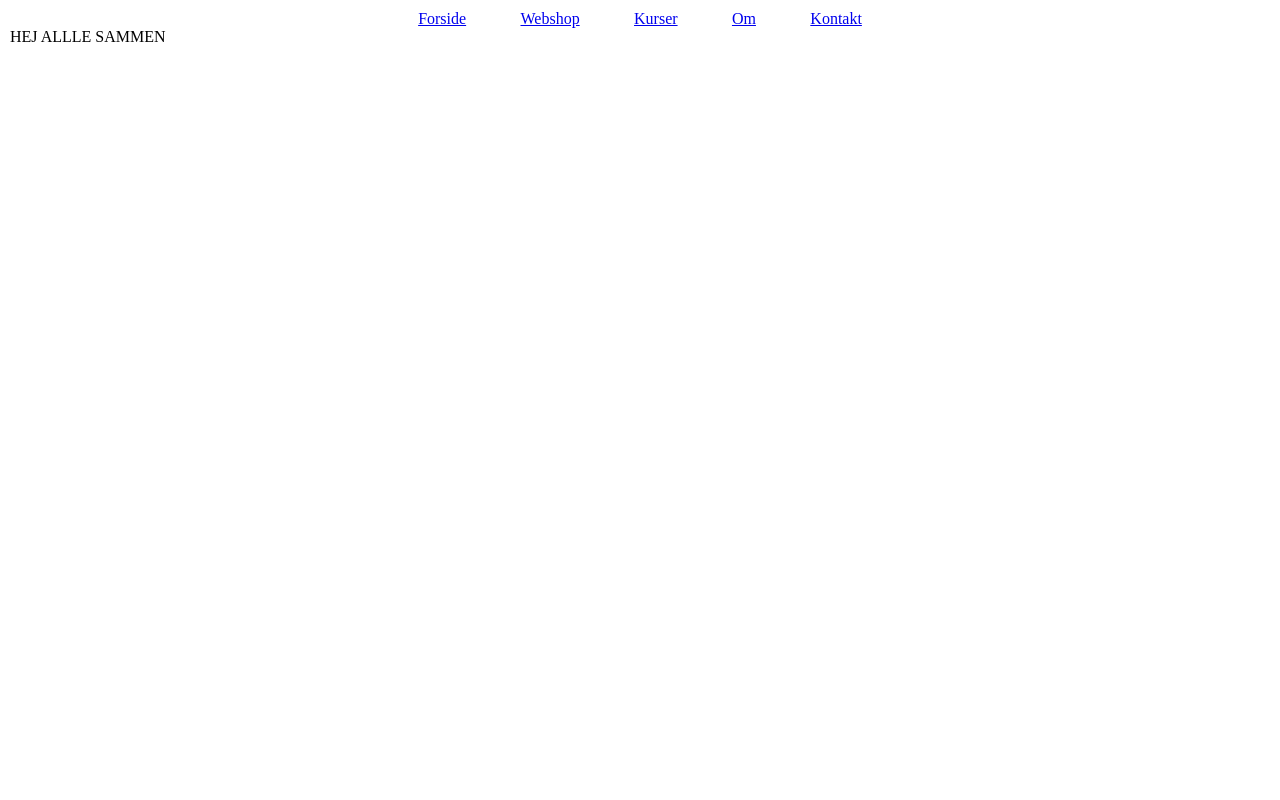
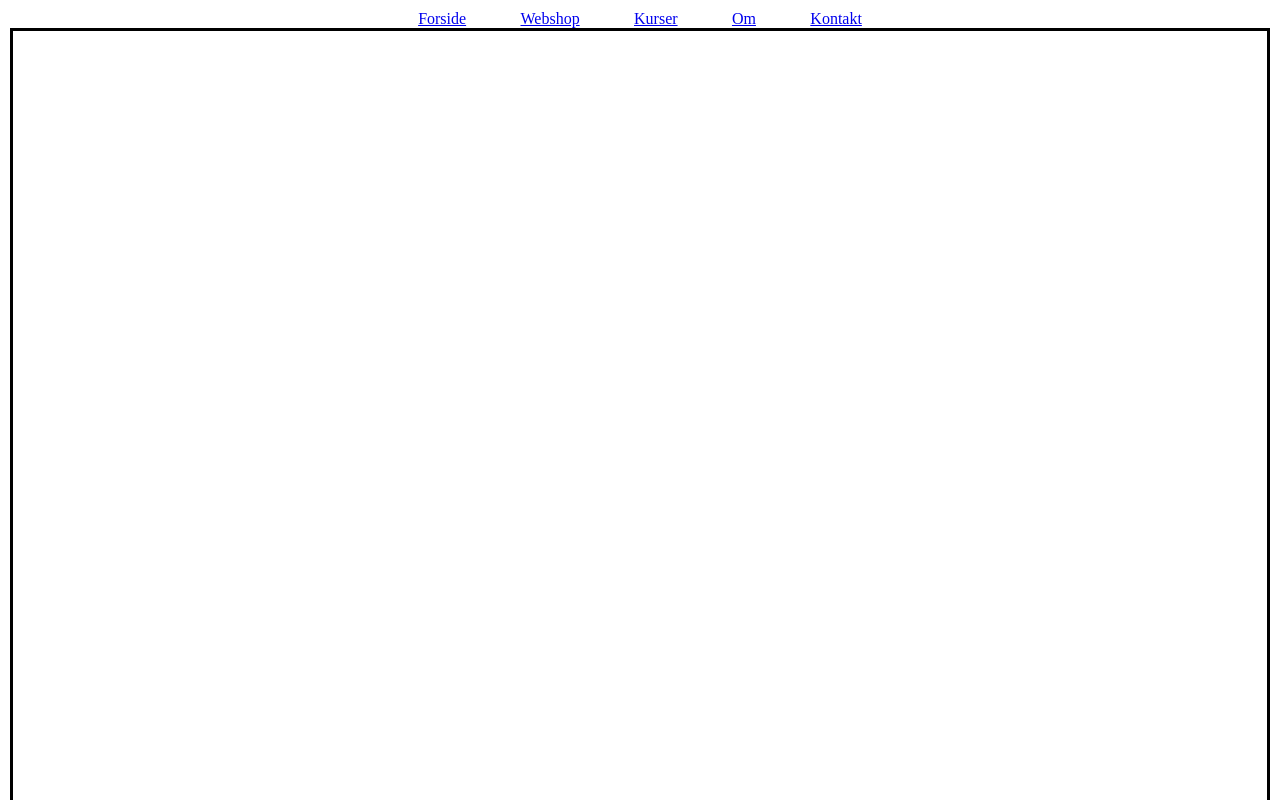
Before and after one commit to AlexiusMautone/Redesign-af-kage, a plain HTML site: page webshop.html in a window 1280 px wide. Shown: the top 800 px of the page. Drawn offline with Linux system fonts and the light colour scheme.

Commit message:
antimo_ændring1

```diff
--- a/layout.css
+++ b/layout.css
@@ -0,0 +1,7 @@
+/* grid-container */
+.col2 {
+  border-style: solid;
+  display: grid;
+  grid-template-columns: 1fr 1fr;
+  height: 1080px;
+}
--- a/webshop.html
+++ b/webshop.html
@@ -8,6 +8,7 @@
   <meta name="robots" content="noindex">
   <title>Forside</title>
   <link rel="stylesheet" href="style.css">
+  <link rel="stylesheet" href="layout.css">
 </head>
 
 <body>
@@ -20,7 +21,13 @@
       <li><a href="kontakt.html">Kontakt</a></li>
     </ul>
   </nav>
-  <p>HEJ ALLLE SAMMEN</p>
+
+  <section class="col2">
+
+    <div class="col3">
+
+    </div>
+  </section>
 </body>
 
 </html>
```
